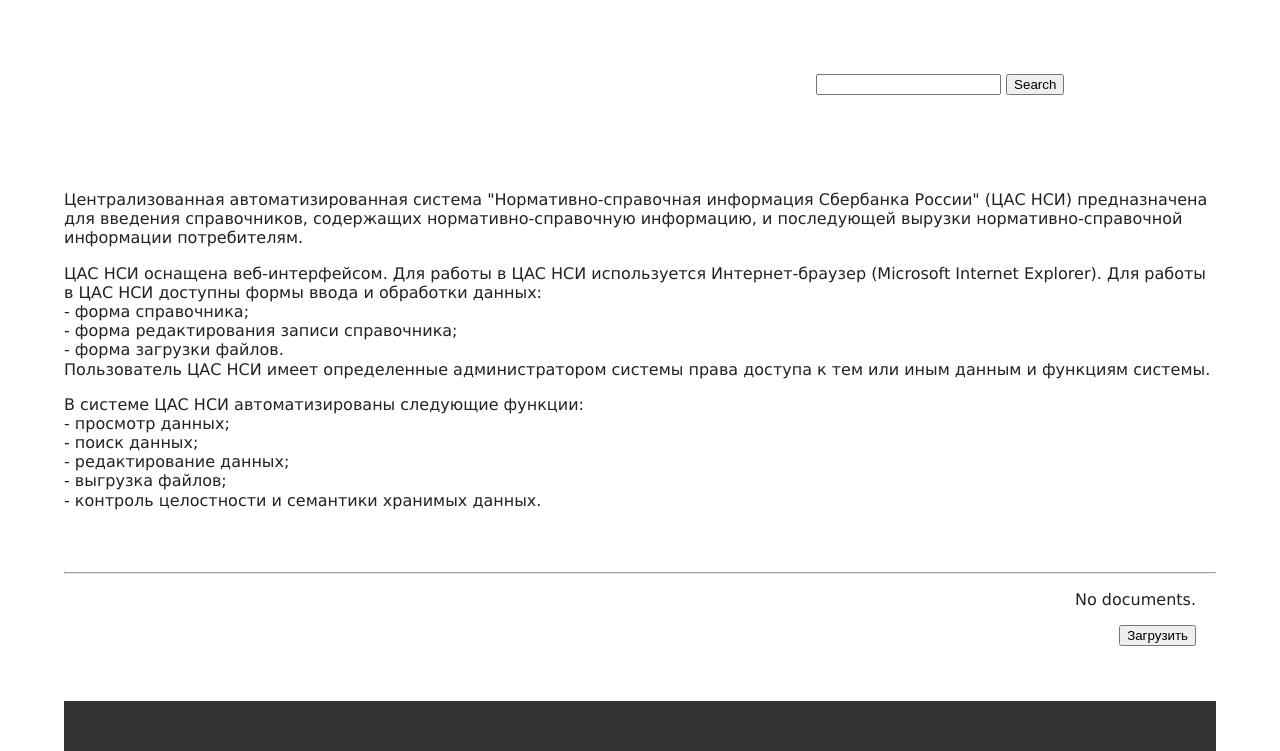
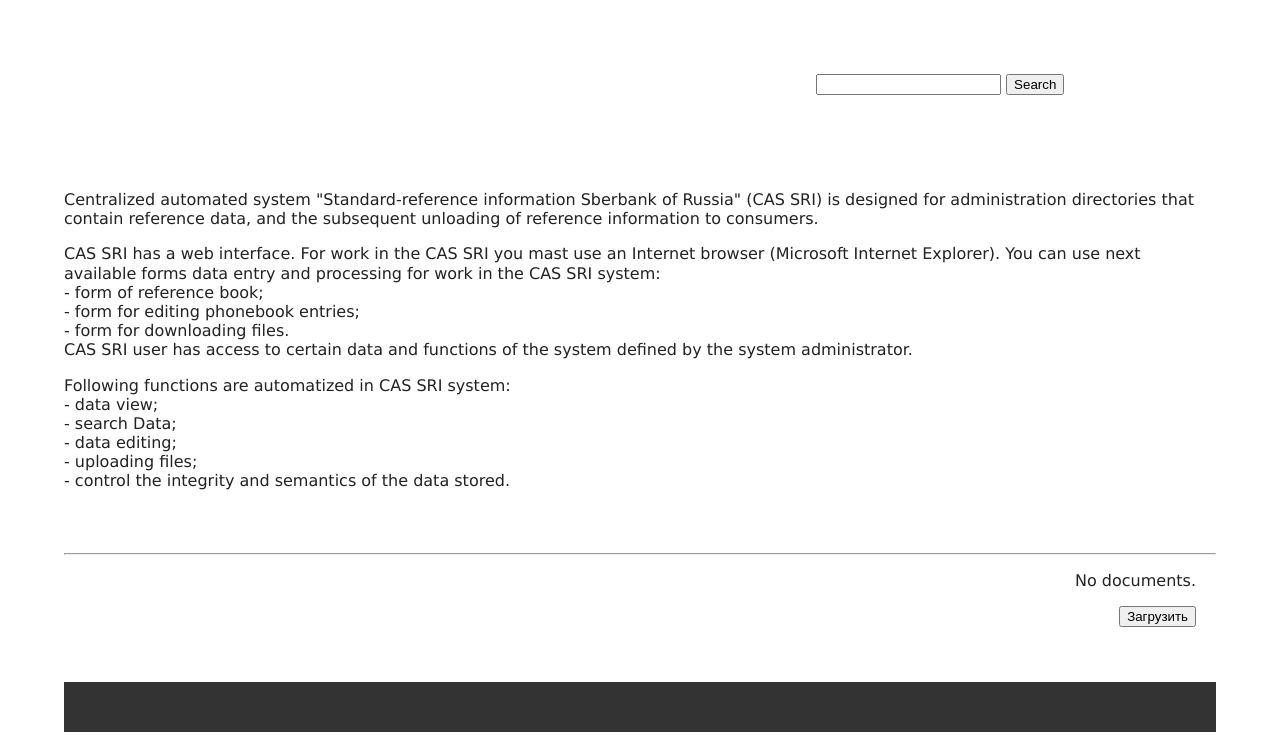
Before and after one commit to 4vadim4/aabs, a Django app: template templates/cas_nsi.html in a window 1280 px wide. Shown: the part 173-924 px from the top of the page. Run offline with Django 3.2, Linux system fonts and the light colour scheme; the template is opened without the code that fills it, so the values that code supplies are empty.

Commit message:
start processes at internationalization and localization

```diff
--- a/aabs/urls.py
+++ b/aabs/urls.py
@@ -2,8 +2,9 @@ from django.conf.urls import patterns, include, url
 from django.contrib import admin
 from django.conf import settings
 from django.conf.urls.static import static
+from django.conf.urls.i18n import i18n_patterns
 
-urlpatterns = patterns('',
+urlpatterns = i18n_patterns('',
     # Examples:
     # url(r'^$', 'aabs.views.home', name='home'),
     # url(r'^blog/', include('blog.urls')),
@@ -23,6 +24,7 @@ urlpatterns = patterns('',
     url(r'^search/$', 'aabs.views.search', name='search'),
     url(r'^select_action/$', 'aabs.views.select_action', name='select_action'),
     url(r'^edit_form/(?P<cas_object_id>\w+)/$', 'aabs.views.edit_form', name='edit_form'),
+    url(r'^i18n/', include('django.conf.urls.i18n')),
 
 
 ) + static(settings.MEDIA_URL, document_root=settings.MEDIA_ROOT)
--- a/requirements.txt
+++ b/requirements.txt
@@ -1,6 +1,4 @@
 Django==1.7
-ipdb==0.8.1
-ipython==4.0.0
 ipython-genutils==0.1.0
 path.py==8.1.1
 requests==2.9.1
--- a/templates/cas_nsi.html
+++ b/templates/cas_nsi.html
@@ -1,27 +1,27 @@
 {% extends 'welcome.html' %}
-
+{% load i18n %}
 
 
 
 
 {% block cas_nsi %}
 
-<p>Централизованная автоматизированная система "Нормативно-справочная информация Сбербанка России" (ЦАС НСИ) предназначена для введения
-справочников, содержащих нормативно-справочную информацию, и последующей вырузки нормативно-справочной информации потребителям.</p>
+<p>{% blocktrans %}Centralized automated system "Standard-reference information Sberbank of Russia"  (CAS SRI) is designed for administration
+directories that contain reference data, and the subsequent unloading of reference information to consumers.</p>
 
-    <p>ЦАС НСИ оснащена веб-интерфейсом. Для работы в ЦАС НСИ используется Интернет-браузер (Microsoft Internet Explorer).
-Для работы в ЦАС НСИ доступны формы ввода и обработки данных:<br>
-- форма справочника;<br>
-- форма редактирования записи справочника;<br>
-- форма загрузки файлов.<br>
-Пользователь ЦАС НСИ имеет определенные администратором системы права доступа к тем или иным данным и функциям системы.</p>
+    <p>CAS SRI has a web interface. For work in the CAS SRI you mast use an Internet browser (Microsoft Internet Explorer).
+You can use next available forms data entry and processing for work in the CAS SRI system:<br>
+- form of reference book;<br>
+- form for editing phonebook entries;<br>
+- form for downloading files.<br>
+CAS SRI user has access to certain data and functions of the system defined by the system administrator.</p>
 
-    <p>В системе ЦАС НСИ автоматизированы следующие функции:<br>
-- просмотр данных;<br>
-- поиск данных;<br>
-- редактирование данных;<br>
-- выгрузка файлов;<br>
-- контроль целостности и семантики хранимых данных.</p>
+    <p>Following functions are automatized in CAS SRI system:<br>
+- data view;<br>
+- search Data;<br>
+- data editing;<br>
+- uploading files;<br>
+- control the integrity and semantics of the data stored.{% endblocktrans %}</p>
 
 
 <br><br>
@@ -58,14 +58,14 @@
     <br><br>
         <table id="cas_table">
             <tr>
-                <td><b>Стенд</b></td>
-                <td><b>Информационный ресурс</b></td>
-                <td><b>Имя машины</b></td>
-                <td><b>КЭ</b></td>
-                <td><b>IP адрес</b></td>
-                <td><b>URL адрес</b></td>
-                <td><b>Логин</b></td>
-                <td><b>Пароль</b></td>
+                <td><b>{% blocktrans %}Stand{% endblocktrans %}</b></td>
+                <td><b>{% blocktrans %}Informative resource{% endblocktrans %}</b></td>
+                <td><b>{% blocktrans %}Server name{% endblocktrans %}</b></td>
+                <td><b>{% blocktrans %}Configuration item{% endblocktrans %}</b></td>
+                <td><b>{% blocktrans %}IP adress{% endblocktrans %}</b></td>
+                <td><b>{% blocktrans %}URL adress{% endblocktrans %}</b></td>
+                <td><b>{% blocktrans %}Login{% endblocktrans %}</b></td>
+                <td><b>{% blocktrans %}Password{% endblocktrans %}</b></td>
             </tr>
             {% for value in all_odjects %}
             <tr><td>{{ value.casbook_stand }}</td><td>{{ value.casbook_resource }}</td><td>{{ value.casbook_name }}</td><td>{{ value.casbook_ke }}</td>
@@ -99,9 +99,9 @@
 
 <div id="form_cas_edit">
     <form action="{% url 'select_action' %}" method="post">{% csrf_token %}
-        <p>Ресурс:&nbsp;
+        <p>{% blocktrans %}Resource:{% endblocktrans %}&nbsp;
             <select name="select1">
-                <option selected="selected">Выберите КЭ</option>
+                <option selected="selected">{% blocktrans %}Choose configuration item{% endblocktrans %}</option>
                     {% for value in all_odjects %}
                         <option>{{ value.casbook_ke }}</option>
                     {% endfor %}
--- a/templates/cas_nsi_edit.html
+++ b/templates/cas_nsi_edit.html
@@ -1,4 +1,5 @@
 {% extends 'welcome.html' %}
+{% load i18n %}
 
 
 
@@ -14,7 +15,7 @@
         {{ form_edit.as_p }}
 
         <br>
-        <input type="submit" class="button-bar" value="Изменить">
+        <input type="submit" class="button-bar" value="{% blocktrans %}Change{% endblocktrans %}">
     </form>
 </div>
 
--- a/templates/logged_out.html
+++ b/templates/logged_out.html
@@ -1,12 +1,12 @@
 {% extends 'welcome.html' %}
-
+{% load i18n %}
 
 
 {% block logout %}
 
 
-<center><p>Вы разлогинились !</p>
-    <p>Спасибо, что были с нами. :)</p></center>
+<center><p>{% blocktrans %}You are logout !</p>
+    <p>Thank you for being with us. {% endblocktrans %} :)</p></center>
 
 
 {% endblock %}
```
Also changed, not shown: aabs/settings.py (+12 -1 lines), templates/home.html (+5 -4 lines), templates/search.html (+4 -3 lines), README.md, db.sqlite3, locale/en/LC_MESSAGES/django.po (added), locale/ru/LC_MESSAGES/django.po (added), 2 other files.
